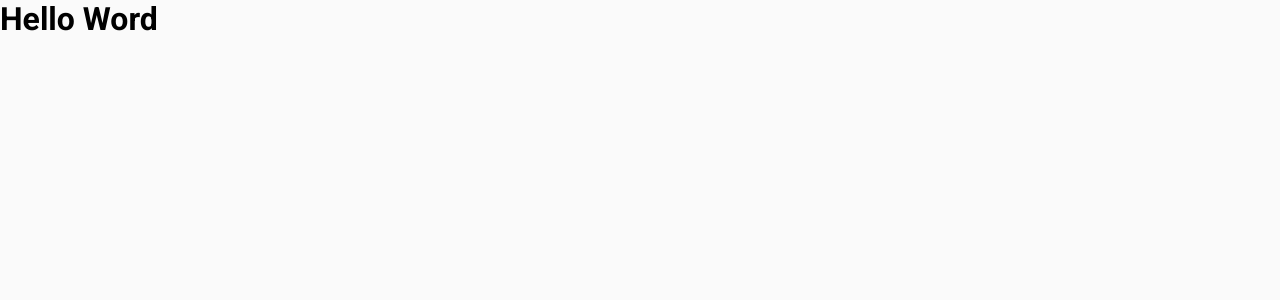
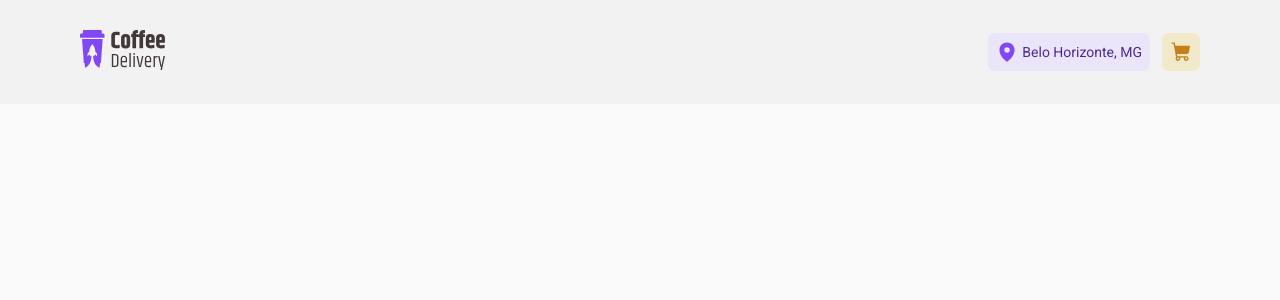
Before and after one commit to filipedev6/coffee-delivery, a React (Vite) app: page / in a window 1280 px wide. Shown: the top 300 px of the page. Built offline with nearby package versions, Linux system fonts and the light colour scheme.

Commit message:
feat: Componente Header é Definição de layout rotas

```diff
--- a/package.json
+++ b/package.json
@@ -10,6 +10,7 @@
     "preview": "vite preview"
   },
   "dependencies": {
+    "@phosphor-icons/react": "^2.0.9",
     "react": "^18.2.0",
     "react-dom": "^18.2.0",
     "react-router-dom": "^6.11.2",
--- a/src/Router.tsx
+++ b/src/Router.tsx
@@ -1,14 +1,17 @@
 import { Route, Routes } from 'react-router-dom'
 import { Home } from './pages/Home'
 import { Checkout } from './pages/Checkout'
-import { Success } from './pages/Sucess'
+import { Success } from './pages/Success'
+import { DefaultLayout } from './layouts/DefaultLayout'
 
 export function Router() {
   return (
     <Routes>
-      <Route path="/" element={<Home />} />
-      <Route path="/checkout" element={<Checkout />} />
-      <Route path="/success" element={<Success />} />
+      <Route path="/" element={<DefaultLayout />}>
+        <Route path="/" element={<Home />} />
+        <Route path="/checkout" element={<Checkout />} />
+        <Route path="/success" element={<Success />} />
+      </Route>
     </Routes>
   )
 }
--- /dev/null
+++ b/src/components/Header/index.tsx
@@ -0,0 +1,33 @@
+import {
+  HeaderContainer,
+  HeaderContent,
+  Location,
+  CheckoutCart,
+} from './styles'
+import { MapPin, ShoppingCart } from '@phosphor-icons/react'
+import LogoCoffeeDelivery from '../../assets/logo-coffee-delivery.svg'
+import { NavLink } from 'react-router-dom'
+
+export function Header() {
+  return (
+    <HeaderContainer>
+      <HeaderContent>
+        <NavLink to="/" title="Home">
+          <img src={LogoCoffeeDelivery} alt="Logo Coffee Delivery" />
+        </NavLink>
+
+        <ul>
+          <Location>
+            <MapPin weight="fill" color="#8047F8" size={22} />
+            Belo Horizonte, MG
+          </Location>
+          <NavLink to="/checkout" title="Checkout">
+            <CheckoutCart>
+              <ShoppingCart weight="fill" size={22} color="#C47F17" />
+            </CheckoutCart>
+          </NavLink>
+        </ul>
+      </HeaderContent>
+    </HeaderContainer>
+  )
+}
--- /dev/null
+++ b/src/components/Header/styles.ts
@@ -0,0 +1,52 @@
+import styled from 'styled-components'
+
+export const HeaderContainer = styled.header`
+  background: ${(props) => props.theme['base-200']};
+
+  position: fixed;
+  left: 0;
+  right: 0;
+`
+
+export const HeaderContent = styled.div`
+  max-width: 70rem;
+  height: 104px;
+  margin-inline: auto;
+  width: 100%;
+
+  display: flex;
+  align-items: center;
+  justify-content: space-between;
+
+  ul {
+    list-style: none;
+
+    display: flex;
+    gap: 12px;
+
+    li {
+      height: 38px;
+      display: flex;
+      align-items: center;
+      justify-content: center;
+      padding-inline: 8px;
+      border-radius: 6px;
+    }
+  }
+`
+
+export const Location = styled.li`
+  background: ${(props) => props.theme['purple-300']};
+
+  display: flex;
+  gap: 4px;
+
+  font-size: 0.875rem;
+  font-weight: 400;
+  line-height: 130%;
+  color: ${(props) => props.theme['purple-700']};
+`
+
+export const CheckoutCart = styled.li`
+  background: ${(props) => props.theme['yellow-300']};
+`
--- /dev/null
+++ b/src/layouts/DefaultLayout/index.tsx
@@ -0,0 +1,12 @@
+import { Outlet } from 'react-router-dom'
+import { Header } from '../../components/Header'
+import { LayoutContainer } from './styles'
+
+export function DefaultLayout() {
+  return (
+    <LayoutContainer>
+      <Header />
+      <Outlet />
+    </LayoutContainer>
+  )
+}
--- /dev/null
+++ b/src/layouts/DefaultLayout/styles.ts
@@ -0,0 +1,6 @@
+import styled from 'styled-components'
+
+export const LayoutContainer = styled.div`
+  max-width: 70rem;
+  margin: 0 auto;
+`
--- a/src/pages/Home/index.tsx
+++ b/src/pages/Home/index.tsx
@@ -1,3 +1,3 @@
 export function Home() {
-  return <h1>Hello Word</h1>
+  return <div>aaa</div>
 }
```
Also changed, not shown: src/assets/logo-coffee-delivery.svg (added), src/pages/Success/index.tsx (renamed from src/pages/Sucess/index.tsx), 1 other file (tests, documents, lock files or other folders).
